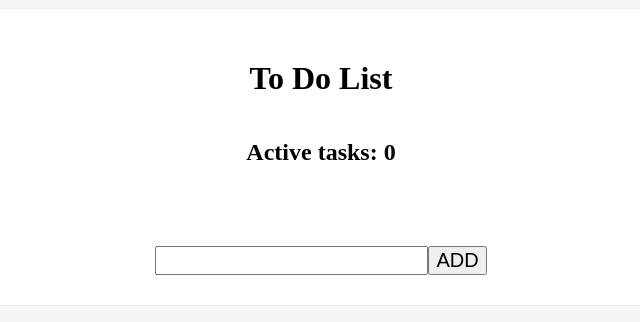
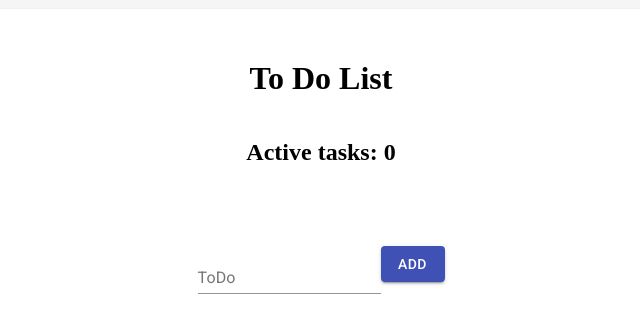
Before and after one commit to nikola2390/todolist, a React (Create React App) app: page / in a window 1280 px wide. Shown: the top 322 px of the page, without its empty margins (319-959 px from the left). Built offline with nearby package versions, Linux system fonts and the light colour scheme.

Commit message:
style: style TaskInput with material-ui

```diff
--- a/public/index.html
+++ b/public/index.html
@@ -11,6 +11,7 @@
     />
     <link rel="apple-touch-icon" href="%PUBLIC_URL%/logo192.png" />
     <link rel="manifest" href="%PUBLIC_URL%/manifest.json" />
+    <link rel="stylesheet" href="https://fonts.googleapis.com/css?family=Roboto:300,400,500,700&display=swap" />
     <title>React ToDo List</title>
   </head>
   <body>
--- a/src/components/TaskInput.js
+++ b/src/components/TaskInput.js
@@ -1,4 +1,5 @@
 import React from 'react';
+import {Button, TextField} from '@material-ui/core';
 
 class TaskInput extends React.Component {
     constructor(props) {
@@ -15,7 +16,8 @@ class TaskInput extends React.Component {
         }
     }
 
-    addTask = () => {
+    addTask = (event) => {
+        event.preventDefault();
         const { input } = this.state;
         const { addTask } = this.props;
         if (input) {
@@ -31,10 +33,10 @@ class TaskInput extends React.Component {
     render() {
         const { input } = this.state;
         return (
-            <div>
-                <input onKeyPress={this.keyEnterPress} onChange={(e) => this.inputChange(e)} value={input}/>
-                <button onClick={this.addTask} type="button">ADD</button>
-            </div>
+            <form onSubmit={this.addTask}>
+                <TextField variant='standard' label='ToDo' onChange={(e) => this.inputChange(e)} value={input}/>
+                <Button variant='contained' color='primary' type='submit'>ADD</Button>
+            </form>
         )
     }
 }
```
